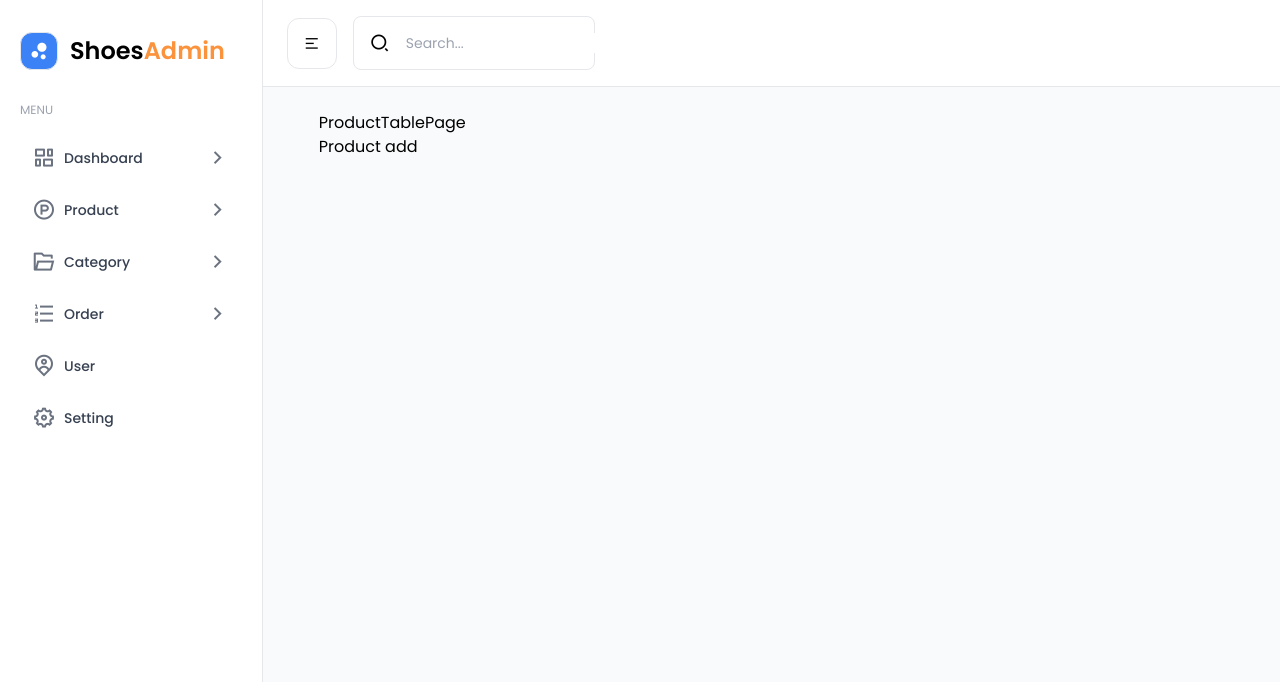
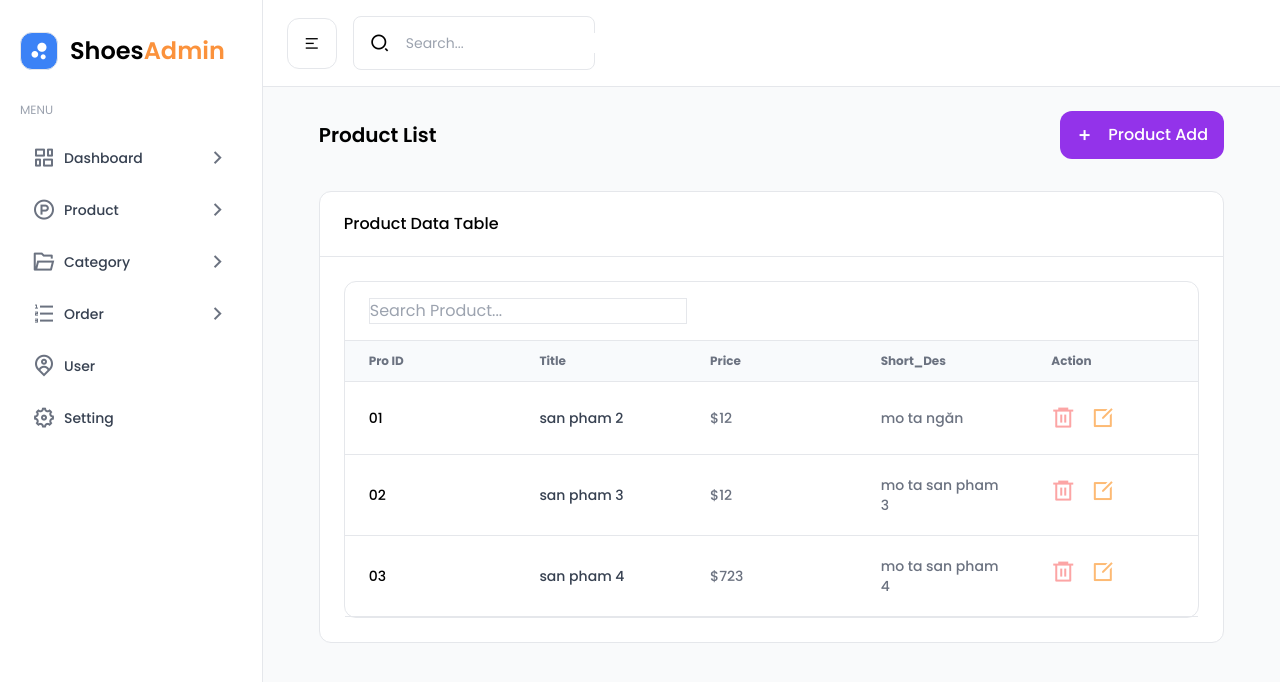
Before and after one commit to TCSon03/FE_Shoes_Shop, a React (Vite) app: page /admin/product in a window 1280 px wide. Shown: the top 682 px of the page. Built offline with nearby package versions, Linux system fonts and the light colour scheme; data requests are answered from the project's data file.

Commit message:
feat: GetAllProduct

```diff
--- a/db.json
+++ b/db.json
@@ -13,7 +13,29 @@
       "id": 2
     }
   ],
-  "products": [],
+  "products": [
+    {
+      "title": "san pham 2",
+      "price": 12,
+      "short_description": "mo ta ngăn",
+      "long_description": "mo ta dai",
+      "id": 1
+    },
+    {
+      "title": " san pham 3",
+      "price": 12,
+      "short_description": "mo ta san pham 3",
+      "long_description": "mo ta san pham 3",
+      "id": 2
+    },
+    {
+      "title": "san pham 4",
+      "price": 723,
+      "short_description": "mo ta san pham 4",
+      "long_description": "mo ta dai san pham 4",
+      "id": 3
+    }
+  ],
   "orders": [],
   "categories": [],
   "cart": []
--- /dev/null
+++ b/src/hooks/useFetchProduct.js
@@ -0,0 +1,22 @@
+import { useEffect, useState } from "react";
+import api from "../services";
+import { getAllProduct } from "../services/productApi";
+
+const useFetchProduct = () => {
+  const [products, setProducts] = useState([]);
+
+  const fetchProduct = async () => {
+    try {
+      const response = await getAllProduct();
+      setProducts(response.data);
+    } catch (error) {
+      console.log(error);
+    }
+  };
+  useEffect(() => {
+    fetchProduct();
+  }, []);
+  return [products]
+};
+
+export default useFetchProduct;
--- a/src/page/admin/product/ProductFormPage.jsx
+++ b/src/page/admin/product/ProductFormPage.jsx
@@ -4,8 +4,10 @@ import { useForm } from "react-hook-form";
 import productSchema from "../../../validation/product/productSchema";
 import { toast } from "react-toastify";
 import { createProduct } from "../../../services/productApi";
+import { useNavigate } from "react-router-dom";
 
 const ProductFormPage = () => {
+  const nav = useNavigate();
   const {
     register,
     handleSubmit,
@@ -18,6 +20,7 @@ const ProductFormPage = () => {
       console.log(res);
       reset();
       toast.success("Add Product Successfully");
+      nav("/admin/product");
     } catch (error) {
       console.log(error);
       toast.error("Add Product Failed");
--- a/src/page/admin/product/ProductTablePage.jsx
+++ b/src/page/admin/product/ProductTablePage.jsx
@@ -1,12 +1,88 @@
 import React from "react";
 import { Link } from "react-router-dom";
+import useFetchProduct from "../../../hooks/useFetchProduct";
 
 const ProductTablePage = () => {
+  const [products] = useFetchProduct();
   return (
-    <div className="">
-      <p>ProductTablePage</p>
-      <Link to="/admin/product/add">Product add</Link>
-    </div>
+    <>
+      <div className="flex items-center justify-between mb-8">
+        <h4 className="text-xl font-semibold text-[1D2939]">Product List</h4>
+        <Link
+          to="/admin/product/add"
+          className="flex items-center gap-4 bg-purple-600 py-3 px-4 text-white font-medium rounded-xl hover:drop-shadow-xl hover:bg-purple-700 transition-all duration-300"
+        >
+          <i className="ri-add-line font-semibold"></i>
+          <p>Product Add</p>
+        </Link>
+      </div>
+      <div className="border rounded-xl bg-white w-full">
+        <div className="py-5 px-6 border-b">
+          <p className="text-base text-[1D2939] font-medium">
+            Product Data Table
+          </p>
+        </div>
+        <div className="m-6 border rounded-xl">
+          <div className="py-4 px-6 border-b">
+            <input
+              type="text"
+              placeholder="Search Product..."
+              className="border"
+            />
+          </div>
+          {products.length > 0 && (
+            <table className="table-fixed w-full">
+              <thead>
+                <tr className="bg-slate-50 border-b">
+                  <th className="text-left px-6 py-3 text-xs text-gray-500">
+                    Pro ID
+                  </th>
+                  <th className="text-left px-6 py-3 text-xs text-gray-500">
+                    Title
+                  </th>
+                  <th className="text-left px-6 py-3 text-xs text-gray-500">
+                    Price
+                  </th>
+                  <th className="text-left px-6 py-3 text-xs text-gray-500">
+                    Short_Des
+                  </th>
+                  <th className="text-left px-6 py-3 text-xs text-gray-500">
+                    Action
+                  </th>
+                </tr>
+              </thead>
+              <tbody>
+                {products.map((item, index) => (
+                  <tr key={index} className="border-b">
+                    <td className="text-left px-6 py-5 text-sm font-medium text-black">
+                      {String(item.id).padStart(2, "0")}
+                    </td>
+                    <td className="text-left px-6 py-5 text-sm font-medium text-gray-700">
+                      {item.title}
+                    </td>
+                    <td className="text-left px-6 py-5 text-sm font-medium text-gray-500">
+                      ${item.price}
+                    </td>
+                    <td className="text-left px-6 py-5 text-sm font-medium text-gray-500">
+                      {item.short_description}
+                    </td>
+                    <td className="text-left px-6 py-5 text-sm font-medium text-gray-500 flex gap-4">
+                      {" "}
+                      <button className="">
+                        <i className="ri-delete-bin-6-line text-2xl text-red-300 hover:text-red-500 transion scale-105 duration-300"></i>
+                      </button>
+                      <button>
+                        <i className="ri-edit-box-line text-2xl text-orange-300 hover:text-orange-500 transion scale-105 duration-300"></i>
+                      </button>
+                    </td>
+                  </tr>
+                ))}
+              </tbody>
+            </table>
+          )}
+        </div>
+      </div>
+    </>
   );
 };
 
--- a/src/services/productApi.js
+++ b/src/services/productApi.js
@@ -1,3 +1,4 @@
 import api from "./index";
 
 export const createProduct = (data) => api.post("/products", data);
+export const getAllProduct = () => api.get('/products')
```
